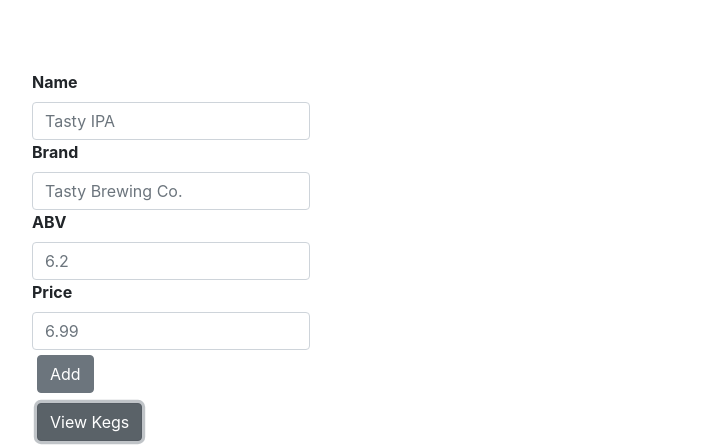
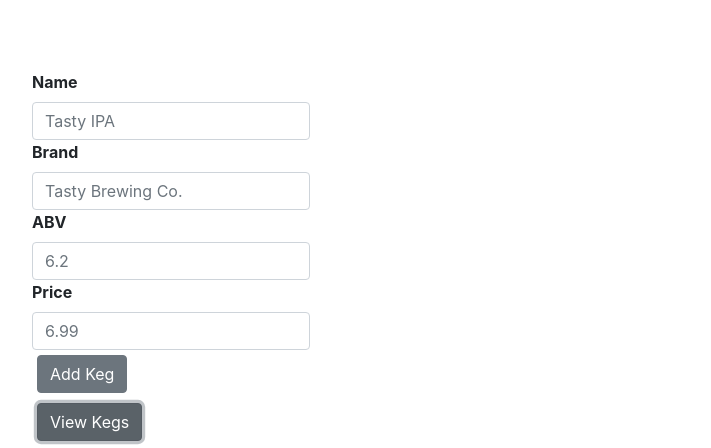
Before and after one commit to mlstroud/tap-room-redux, a React (Create React App) app: page / in a window 1280 px wide. Both pictures are taken after a click on the button "Add Keg". Shown: the part 146-594 px from the top of the page, without its empty margins (53-764 px from the left). Built offline with nearby package versions, Linux system fonts and the light colour scheme.

Commit message:
move form to new file for reusability

```diff
--- a/src/components/KegForm.js
+++ b/src/components/KegForm.js
@@ -1,9 +1,40 @@
 import React from "react";
+import PropTypes from "prop-types";
+import { Form, Input, Label, Button } from "reactstrap";
 
-function KegForm() {
+function KegForm(props) {
   return (
-    "Keg Form"
+    <React.Fragment>
+      <Form onSubmit={props.formSubmissionHandler}>
+        <Label for="kegName">Name</Label>
+        <Input type="text"
+          name="kegName"
+          placeholder="Tasty IPA"
+          className="form-control" />
+        <Label for="kegBrand">Brand</Label>
+        <Input type="text"
+          name="kegBrand"
+          placeholder="Tasty Brewing Co."
+          className="form-control" />
+        <Label for="kegAbv">ABV</Label>
+        <Input type="text"
+          name="kegAbv"
+          placeholder="6.2"
+          className="form-control" />
+        <Label for="kegPrice">Price</Label>
+        <Input type="text"
+          name="kegPrice"
+          placeholder="6.99"
+          className="form-control" />
+        <Button type="submit">{props.buttonText}</Button>
+      </Form>
+    </React.Fragment>
   );
 }
 
+KegForm.propTypes = {
+  formSubmissionHandler: PropTypes.func,
+  buttonText: PropTypes.string
+}
+
 export default KegForm;
--- a/src/components/NewKegForm.js
+++ b/src/components/NewKegForm.js
@@ -1,7 +1,7 @@
 import React from "react";
 import PropTypes from "prop-types";
+import KegForm from "./KegForm";
 import { v4 } from "uuid";
-import { Form, Input, Label, Button } from "reactstrap";
 
 function NewKegForm(props) {
 
@@ -19,29 +19,9 @@ function NewKegForm(props) {
 
   return (
     <React.Fragment>
-      <Form onSubmit={handleNewKegFormSubmission}>
-        <Label for="kegName">Name</Label>
-        <Input type="text"
-          name="kegName"
-          placeholder="Tasty IPA"
-          className="form-control" />
-        <Label for="kegBrand">Brand</Label>
-        <Input type="text"
-          name="kegBrand"
-          placeholder="Tasty Brewing Co."
-          className="form-control" />
-        <Label for="kegAbv">ABV</Label>
-        <Input type="text"
-          name="kegAbv"
-          placeholder="6.2"
-          className="form-control" />
-        <Label for="kegPrice">Price</Label>
-        <Input type="text"
-          name="kegPrice"
-          placeholder="6.99"
-          className="form-control" />
-        <Button type="submit">Add</Button>
-      </Form>
+      <KegForm
+        formSubmissionHandler={handleNewKegFormSubmission}
+        buttonText="Add Keg" />
     </React.Fragment>
   );
 }
```
